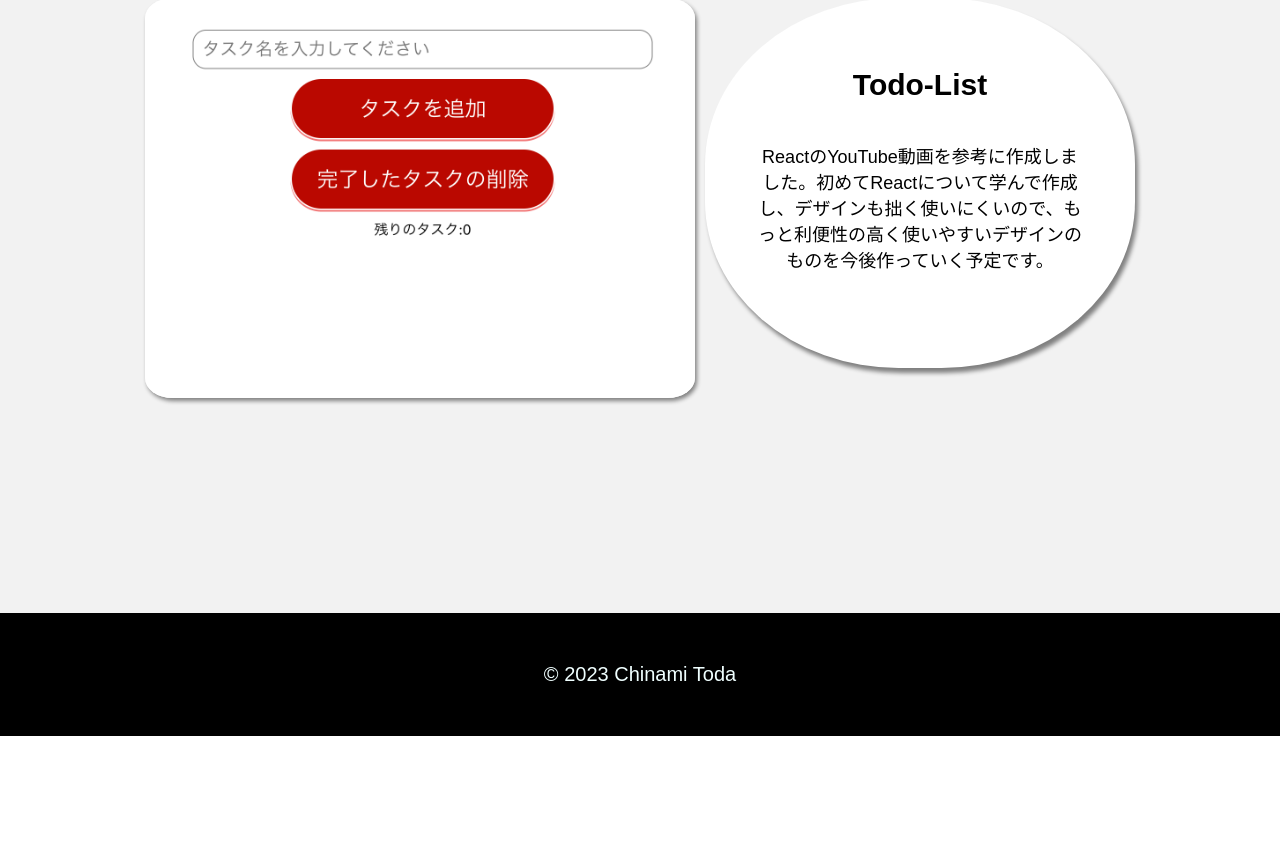
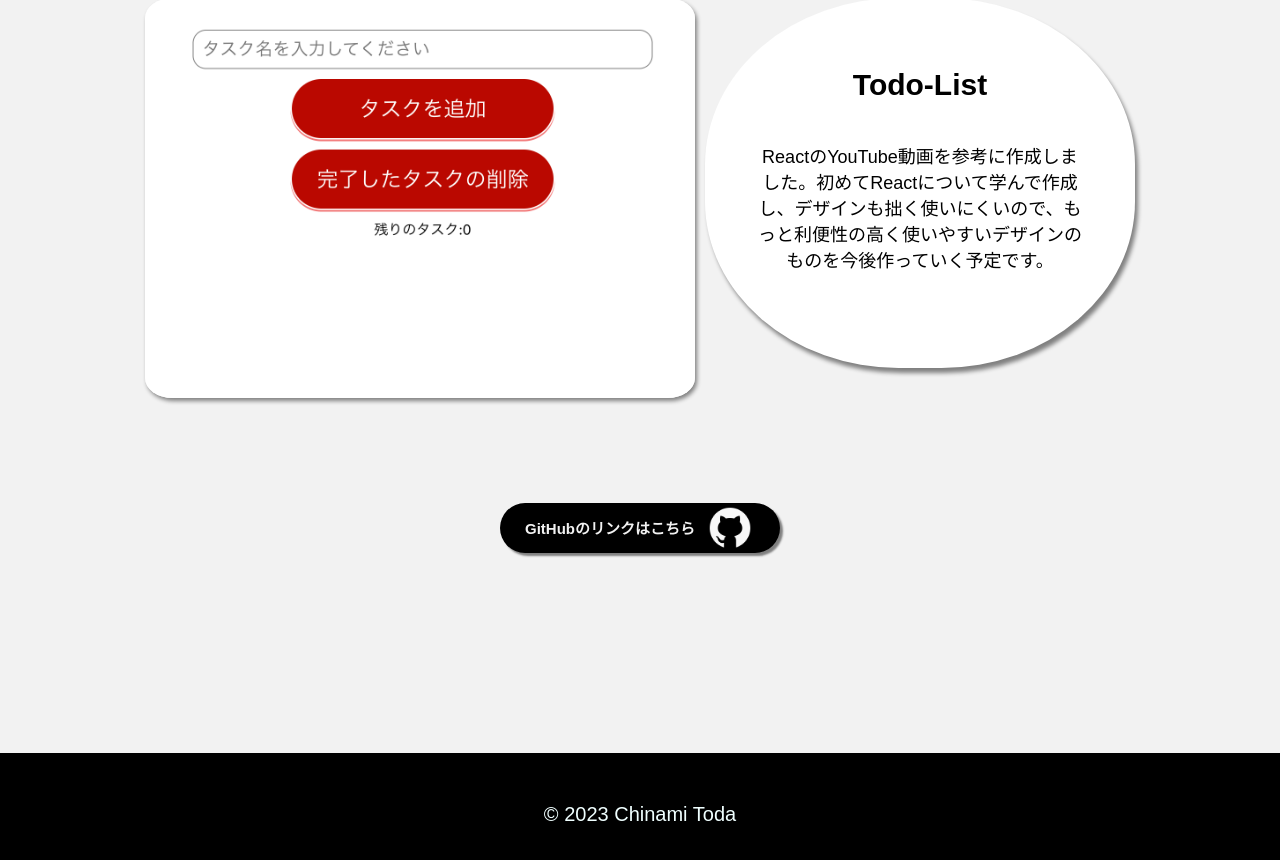
Before and after one commit to chinami1025/Profile-Site, a React (Create React App) app: page / in a window 1280 px wide. Shown: the part 6034-6894 px from the top of the page. Before the commit the page ends 6770 px from the top, so only its background shows below. Built offline with nearby package versions, Linux system fonts and the light colour scheme.

Commit message:
GitHubのLinkを追加

```diff
--- a/src/components/Main.jsx
+++ b/src/components/Main.jsx
@@ -1,6 +1,7 @@
 import React from "react";
 import mainImage from "../Images/mainImage_kobe.jpg";
 import profileImage from "../Images/profile_img.jpg";
+import githubImage from "../Images/GitHub-icon.png";
 import Skill from "./Skill";
 import "../styles/main.css";
 import About from "./About";
@@ -39,6 +40,20 @@ const Main = () => {
 
         <Skill />
         <Portfolio />
+        <div className="github-link">
+          <a
+            href="https://github.com/chinami1025"
+            target="_blank"
+            rel="noreferrer noopener"
+          >
+            <div className="github-text">
+              <p>GitHubのリンクはこちら</p>
+            </div>
+            <div className="github-image">
+              <img src={githubImage} alt="GitHubのアイコン画像" />
+            </div>
+          </a>
+        </div>
       </div>
     </main>
   );
--- a/src/components/Portfolio.jsx
+++ b/src/components/Portfolio.jsx
@@ -10,7 +10,12 @@ const Portfolio = () => {
         {portfolioDate.map((date, key) => {
           return (
             <div className="portfolio-date" key={key}>
-              <a href={date.link} className="portfolio-image" target="_blank">
+              <a
+                href={date.link}
+                className="portfolio-image"
+                target="_blank"
+                rel="noreferrer noopener"
+              >
                 <img src={date.img} alt={date.alt} />
               </a>
               <div className="portfolio-text">
--- a/src/styles/main.css
+++ b/src/styles/main.css
@@ -44,6 +44,35 @@ main {
 .profile-text p {
   font-size: 30px;
   margin-top: 30px;
+}
+
+.github-link {
+  background-color: black;
+  width: 280px;
+  border-radius: 40px;
+  margin: 0 auto;
+  margin-top: 100px;
+  box-shadow: 3px 3px 2px gray;
+}
+
+.github-link a {
+  text-decoration: none;
+  display: flex;
+  align-items: center;
+  justify-content: center;
+}
+
+.github-text p {
+  font-size: 15px;
+  color: #f2f2f2;
+  font-weight: bold;
+}
+
+.github-image img {
+  width: 50px;
+  height: 100%;
+  padding-left: 10px;
+  display: block;
 }
 
 /* TABLET SIZE ======================================================= */
```
Also changed, not shown: src/Images/GitHub-icon.png (added).
